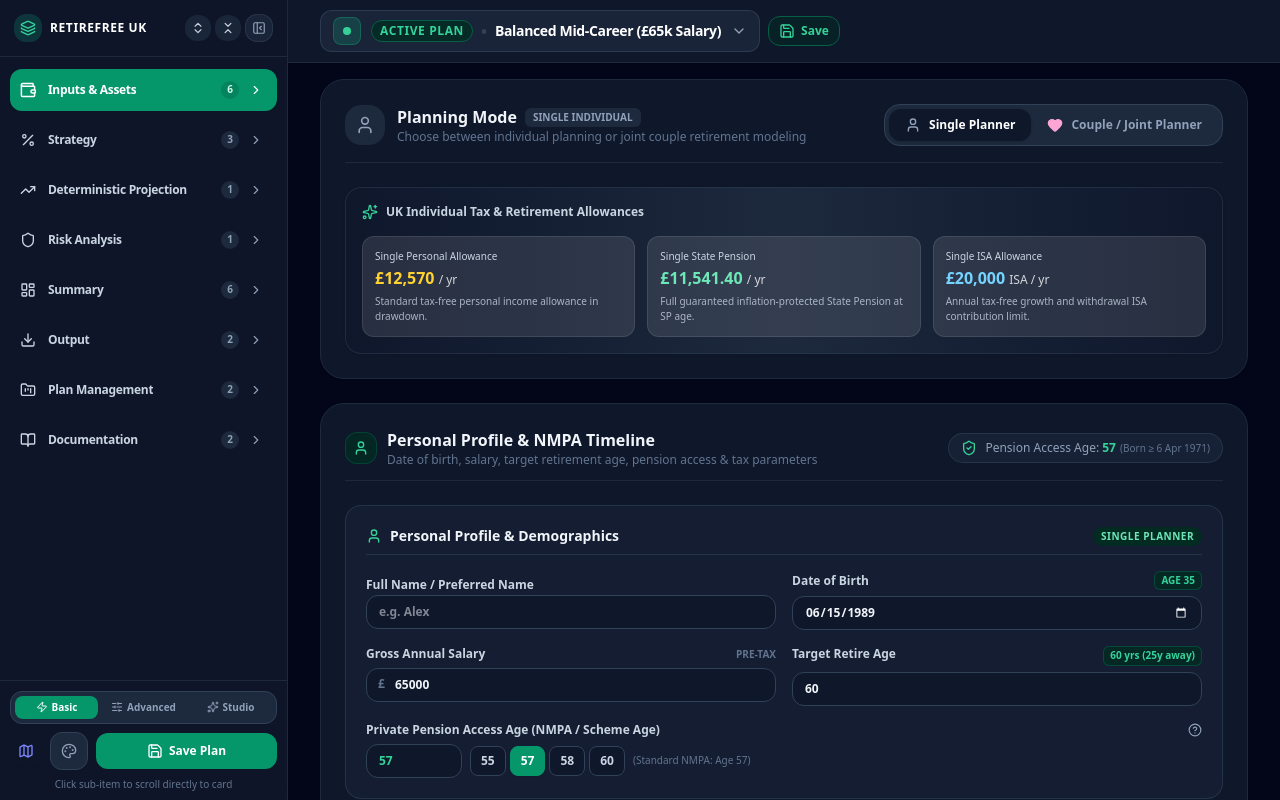
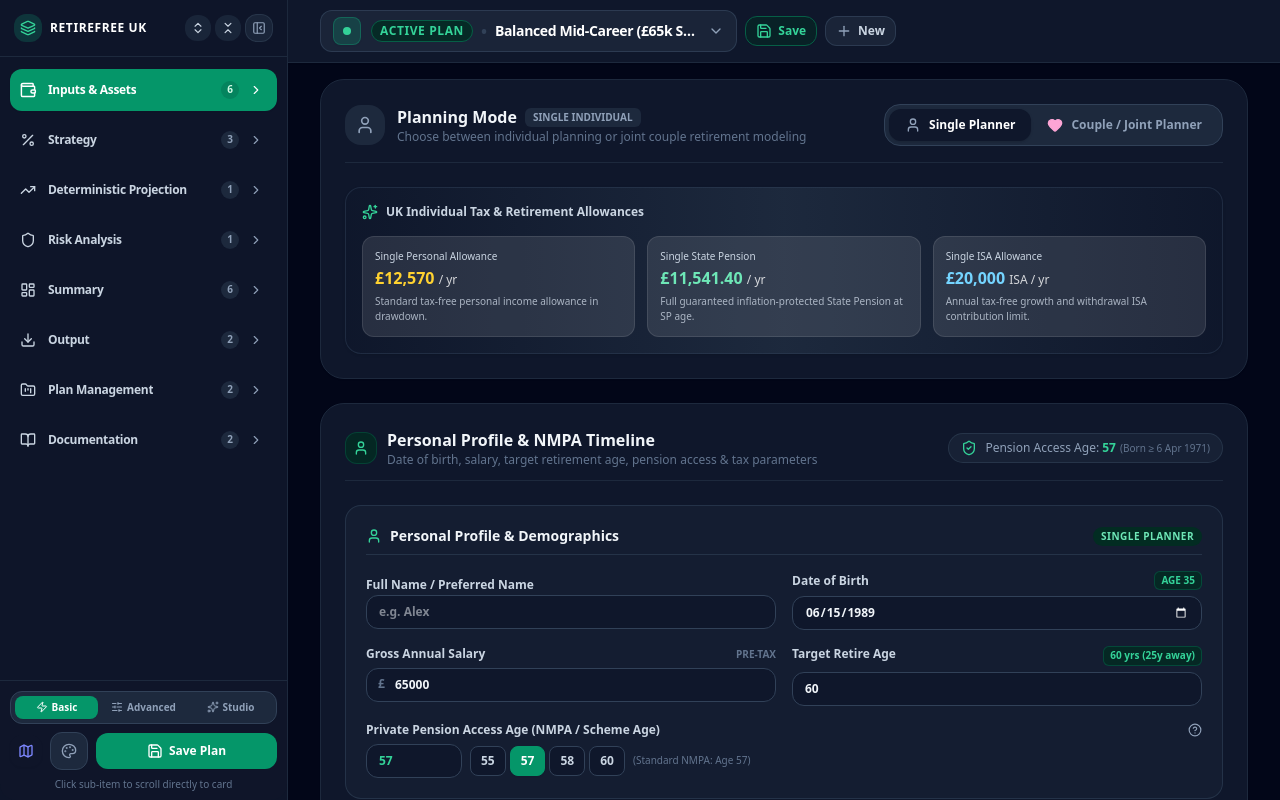
Before and after one commit to two4193c/RetireFreeUKv4, a React (Vite) app: page / in a window 1280 px wide. Shown: the top 800 px of the page. Built offline with nearby package versions, Linux system fonts and the light colour scheme.

Commit message:
UI: Add New Plan button next to Save button in header

```diff
--- a/src/components/Header.tsx
+++ b/src/components/Header.tsx
@@ -92,7 +92,24 @@ export const Header: React.FC<HeaderProps> = ({
             </button>
           )}
 
-          {/* Dropdown Menu */}
+                      {/* Quick New Plan Action Icon Button */}
+            {onNewScenario && (
+              <button
+                type="button"
+                onClick={(e) => {
+                  e.stopPropagation();
+                  onNewScenario();
+                }}
+                className="flex items-center justify-center gap-1.5 px-2.5 py-1.5 rounded-xl bg-slate-50 dark:bg-slate-800/80 hover:bg-slate-100 dark:hover:bg-slate-800 text-slate-700 dark:text-slate-300 border border-slate-200 dark:border-slate-700/80 hover:border-slate-400 transition-all shadow-2xs hover:shadow-xs cursor-pointer group shrink-0"
+                title="Create New Plan"
+                aria-label="Create new plan"
+              >
+                <Plus className="w-3.5 h-3.5 sm:w-4 sm:h-4 text-slate-600 dark:text-slate-400 transition-transform group-hover:scale-110" />
+                <span className="hidden sm:inline text-xs font-bold">New</span>
+              </button>
+            )}
+
+            {/* Dropdown Menu */}
           {isOpen && (
             <div className="absolute left-0 top-full mt-1.5 w-72 sm:w-80 bg-white dark:bg-slate-900 border border-slate-200 dark:border-slate-800 rounded-2xl shadow-xl z-50 overflow-hidden animate-in fade-in slide-in-from-top-2 duration-150">
               <div className="p-2.5 bg-slate-50 dark:bg-slate-800/50 border-b border-slate-100 dark:border-slate-800 flex items-center justify-between">
```
